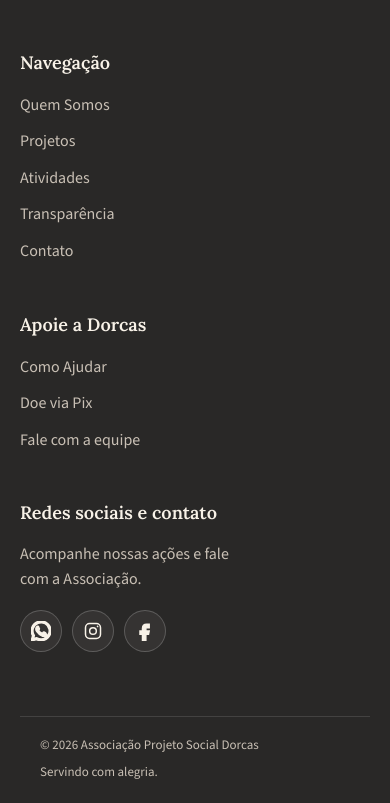
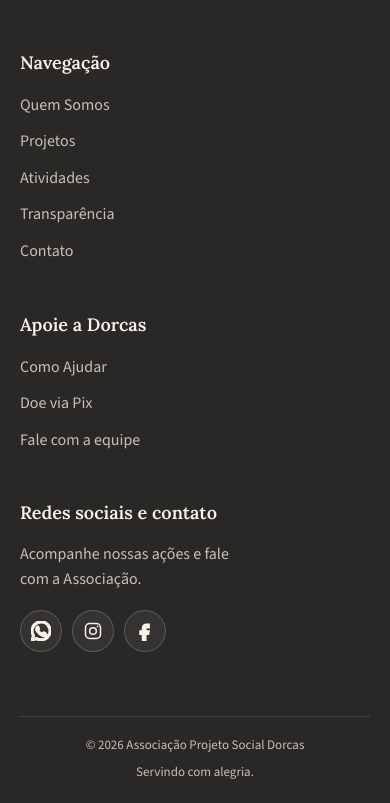
Before and after one commit to adavilsonlemeskasato/Projeto_Dorcas, a plain HTML site: page index.html in a window 390 px wide. Shown: the part 2242-3045 px from the top of the page. Drawn offline with nearby package versions, Linux system fonts and the light colour scheme.

Commit message:
Update Css do footer.html

```diff
--- a/assets/css/style.css
+++ b/assets/css/style.css
@@ -1316,12 +1316,17 @@ main {
 .site-footer .copyright {
     display: flex;
     justify-content: space-between;
+    /* Coloca um de cada lado */
+    align-items: center;
+    /* Centraliza os textos verticalmente */
     gap: 16px;
     color: var(--footer-muted);
     border-top: 1px solid #ffffff1f;
     margin-top: 46px;
     padding-top: 18px;
     font-size: 13px;
+    width: 100%;
+    /* Garante que o contêiner ocupe todo o espaço disponível */
 }
 
 /* ==========================================
@@ -1494,11 +1499,30 @@ main {
         grid-column: 1/-1;
     }
 
-    .site-footer .copyright {
-        flex-direction: column;
-        gap: 6px;
-        margin-top: 34px;
-    }
+
+
+    /* Evita que os textos quebrem em duas linhas em telas médias */
+    .site-footer .copyright span {
+        white-space: nowrap;
+    }
+
+    /* Estilo apenas para telas pequenas (Celulares) */
+    @media (max-width: 768px) {
+        .site-footer .copyright {
+            flex-direction: column;
+            /* Empilha os itens */
+            justify-content: center;
+            text-align: center;
+            gap: 6px;
+            margin-top: 34px;
+        }
+
+        /* Permite a quebra de texto apenas no celular, se necessário */
+        .site-footer .copyright span {
+            white-space: normal;
+        }
+    }
+
 
     .help-donate-grid,
     .help-volunteer-form,
--- a/components/footer.html
+++ b/components/footer.html
@@ -26,8 +26,8 @@
                         aria-hidden="true">
                         <path
                             d="M20.5 3.5A11.8 11.8 0 0 0 12.1 0C5.6 0 .3 5.3.3 11.8c0 2.1.6 4.1 1.6 5.9L.2 24l6.5-1.7a11.8 11.8 0 0 0 5.4 1.3h.1c6.5 0 11.8-5.3 11.8-11.8 0-3.1-1.2-6.1-3.5-8.3ZM12.1 21.6c-1.7 0-3.4-.5-4.9-1.3l-.4-.2-3.8 1 1-3.7-.2-.4a9.8 9.8 0 1 1 8.3 4.6Zm5.4-7.4c-.3-.2-1.7-.8-2-.9-.3-.1-.5-.2-.7.2-.2.3-.8.9-1 1.1-.2.2-.4.2-.7.1-1.7-.8-2.8-1.5-3.9-3.4-.3-.5.3-.5.8-1.6.1-.2.1-.4 0-.6s-.7-1.6-.9-2.2c-.2-.6-.5-.5-.7-.5h-.6c-.2 0-.6.1-.9.4-.3.3-1.1 1.1-1.1 2.7s1.1 3.1 1.3 3.3c.2.2 2.2 3.4 5.4 4.8.8.3 1.4.5 1.9.7.8.2 1.5.2 2.1.1.7-.1 1.7-.7 1.9-1.4.2-.7.2-1.3.1-1.4-.1-.2-.3-.2-.6-.4Z" />
-                    </svg></a><a class="social-link" href="https://www.instagram.com/projetodorcasmt/" target="_blank" rel="noopener"
-                    aria-label="Instagram" title="Instagram"><svg viewBox="0 0 24 24" aria-hidden="true">
+                    </svg></a><a class="social-link" href="https://www.instagram.com/projetodorcasmt/" target="_blank"
+                    rel="noopener" aria-label="Instagram" title="Instagram"><svg viewBox="0 0 24 24" aria-hidden="true">
                         <rect x="3" y="3" width="18" height="18" rx="5" />
                         <circle cx="12" cy="12" r="4" />
                         <circle cx="17.5" cy="6.5" r="1" class="icon-fill" />
@@ -35,8 +35,10 @@
                     aria-label="Facebook" title="Facebook"><svg viewBox="0 0 24 24" aria-hidden="true">
                         <path d="M14 8h3V4h-3c-3.3 0-5 1.8-5 5v3H6v4h3v8h4v-8h3.2l.8-4H13V9c0-.7.3-1 1-1Z" />
                     </svg></a>
+            </div>
         </div>
-    </div>
-    <div class="container copyright"><span>© 2026 Associação Projeto Social Dorcas</span><span>Servindo com
-            alegria.</span></div>
+        <div class="container copyright">
+            <span>&copy; 2026 Associação Projeto Social Dorcas</span>
+            <span>Servindo com alegria.</span>
+        </div>
 </footer>
```
